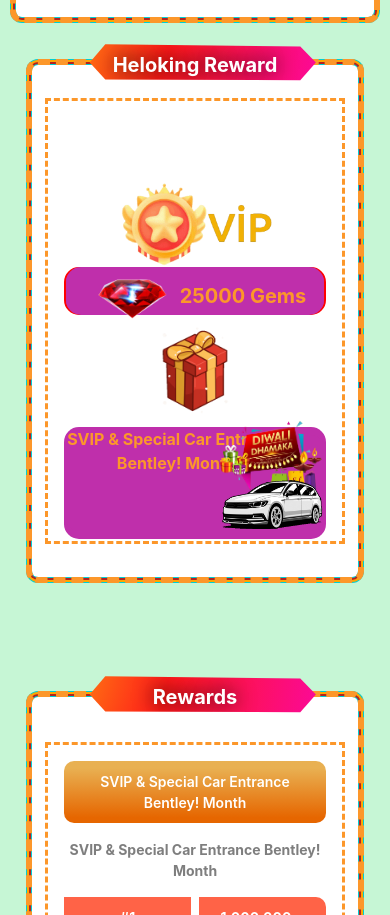
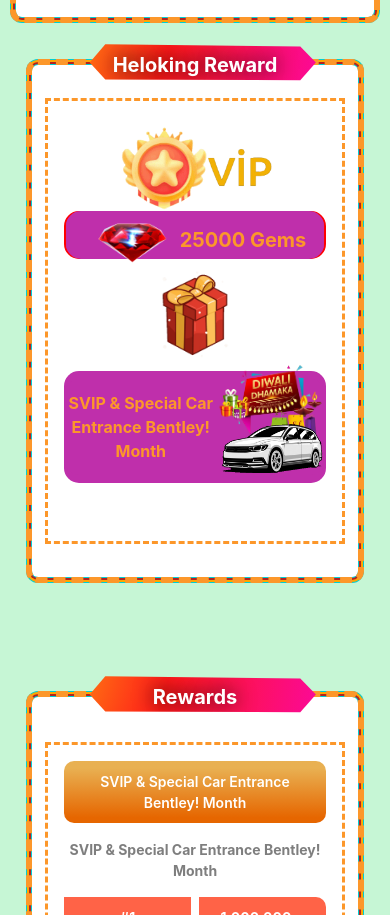
Before and after one commit to Ermaurya/projects, a React (Create React App) app: page / in a window 390 px wide. Shown: the part 1697-2612 px from the top of the page. Built offline with nearby package versions, Linux system fonts and the light colour scheme.

Commit message:
Update App.css

```diff
--- a/src/App.css
+++ b/src/App.css
@@ -77,9 +77,13 @@
 .css-kafhrw {
   height: 7rem!important;
   width: 153px!important;
-  /* display: flex!important;
+  display: flex!important;
   justify-content: center!important;
-  align-items: center!important; */
+  align-items: center!important;
+}
+  .comt{
+  position: relative;
+    top: -56px;
 }
 .imgstyle{
   height: 100%;
```
